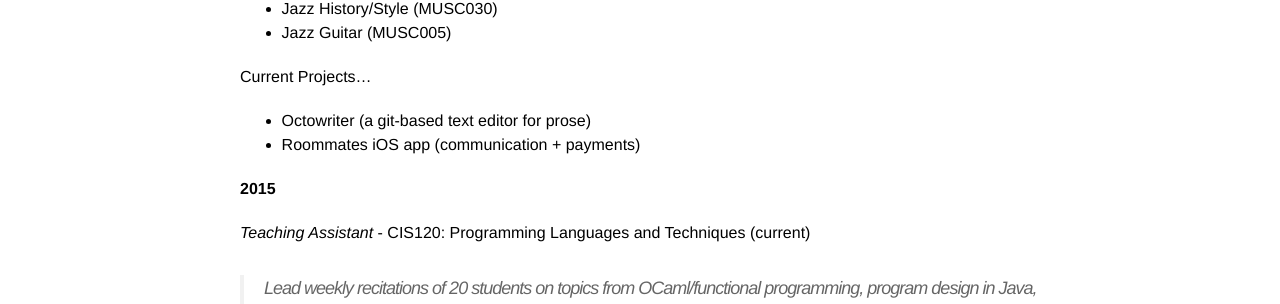
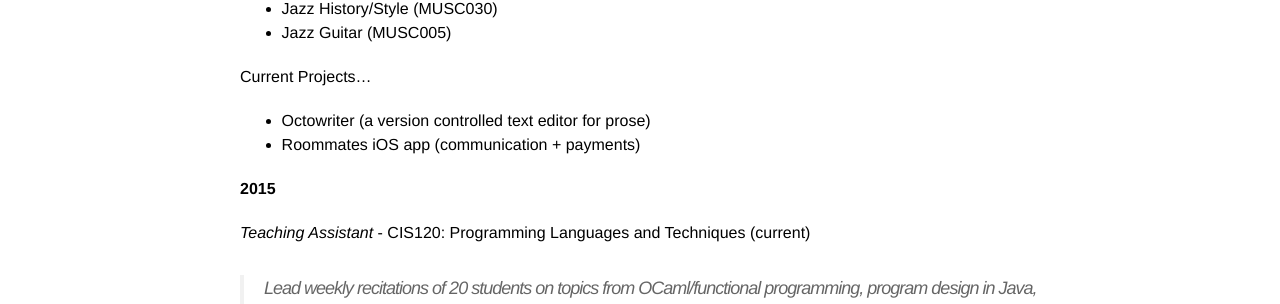
Before and after one commit to dericko/dericko.github.io, a Jekyll site: the page built from zabout.md, in a window 1280 px wide and 900 px high. Shown: the part 390-694 px from the top of the window. Built offline with Jekyll 4.4.1, drawn with Linux system fonts in a browser that asks for light colours.

Commit message:
Updated zabout.md

```diff
--- a/zabout.md
+++ b/zabout.md
@@ -27,7 +28,7 @@ Current classes...
 
 Current Projects...
 
-- Octowriter (a git-based text editor for prose)
+- Octowriter (a version controlled text editor for prose)
 - Roommates iOS app (communication + payments)
 
 __2015__
```
Also changed, not shown: other parts of zabout.md (+1 -0 lines).
